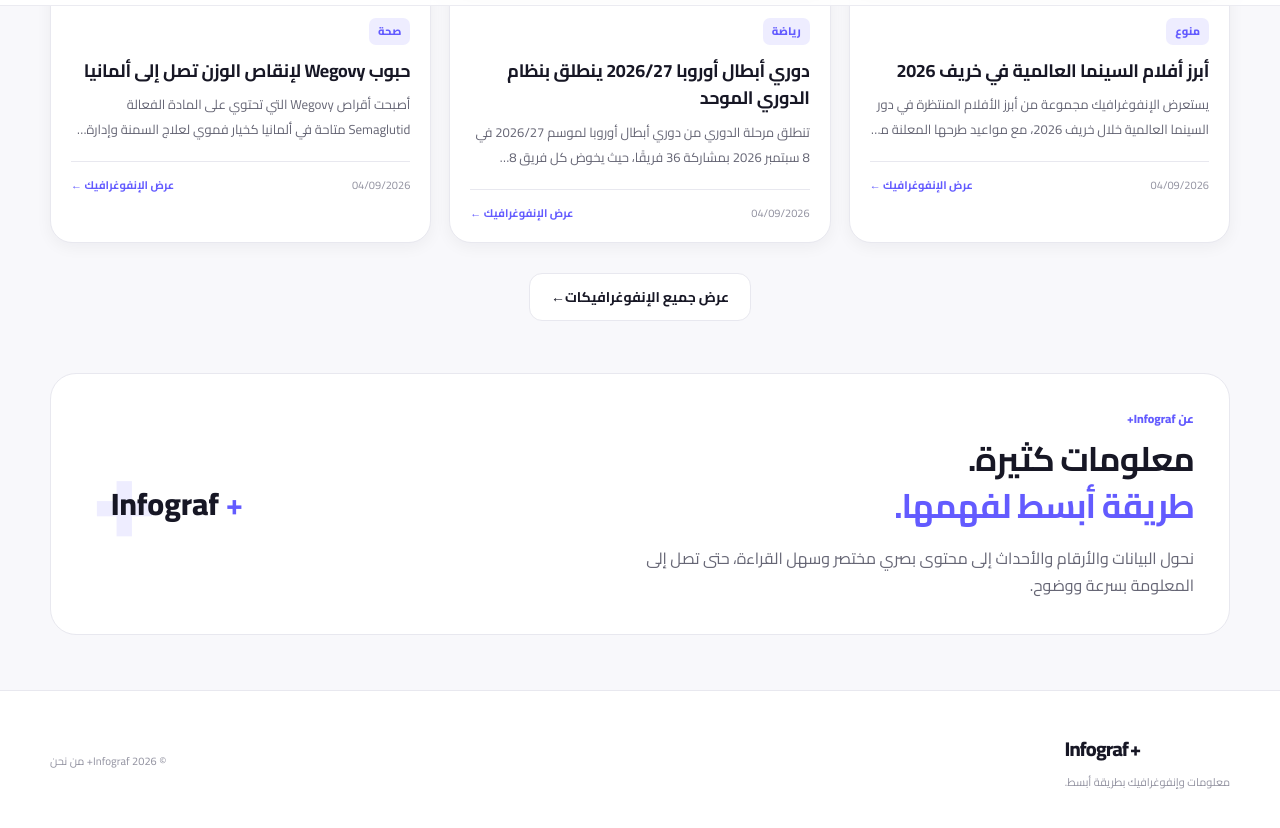
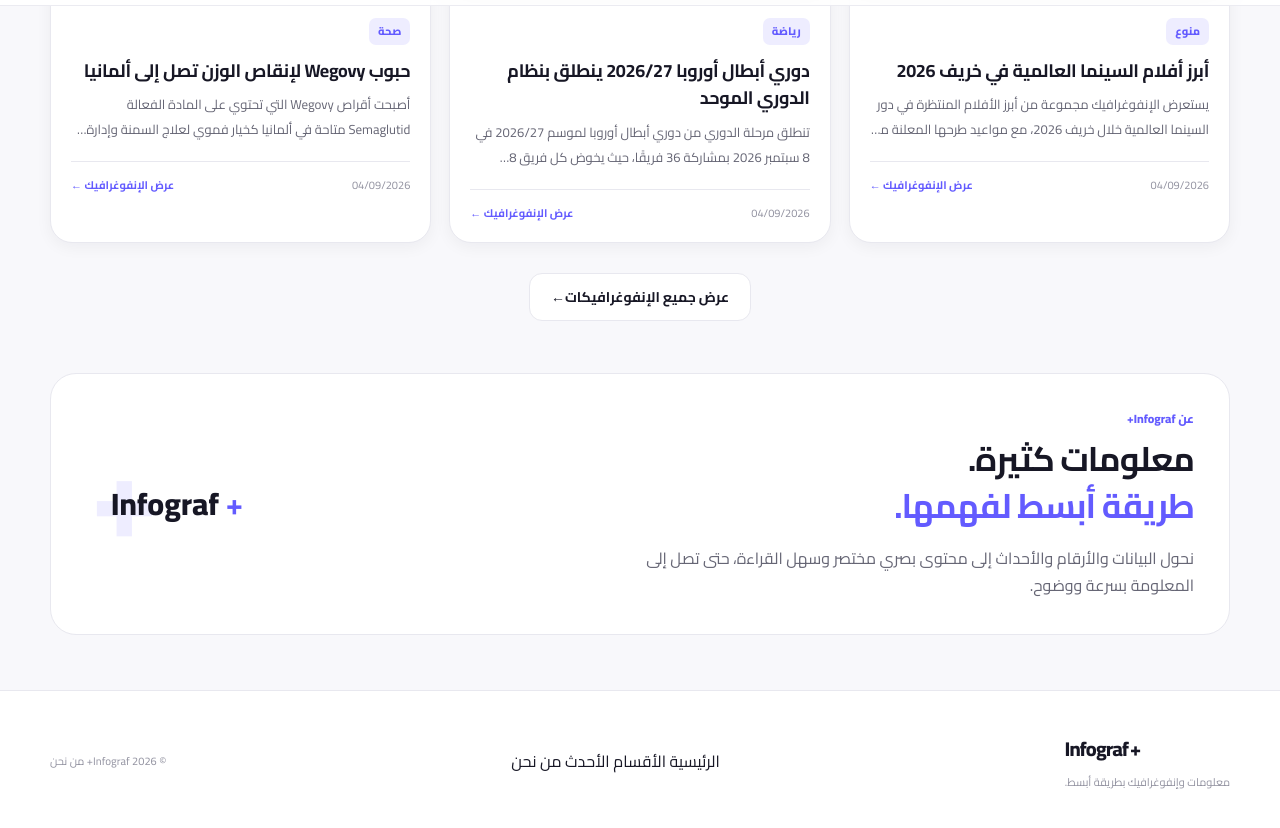
Before and after one commit to dilgash92/infograf-plus, a Jekyll site: the page built from index.html, in a window 1280 px wide and 900 px high, scrolled down 1862 px, cut to the strip 69-897 px from the top of the window. Built offline with Jekyll 4.4.1, drawn with Linux system fonts in a browser that asks for light colours.

Commit message:
Add main navigation links to footer

```diff
--- a/_layouts/default.html
+++ b/_layouts/default.html
@@ -493,6 +493,26 @@
       </div>
 
 
+      <nav class="footer-navigation" aria-label="روابط الموقع">
+
+        <a href="{{ site.baseurl }}/">
+          الرئيسية
+        </a>
+
+        <a href="{{ site.baseurl }}/categories/">
+          الأقسام
+        </a>
+
+        <a href="{{ site.baseurl }}/latest/">
+          الأحدث
+        </a>
+
+        <a href="{{ site.baseurl }}/about/">
+          من نحن
+        </a>
+
+      </nav>
+
 
       <div class="footer-info">
         © {{ 'now' | date: "%Y" }} Infograf+
```
